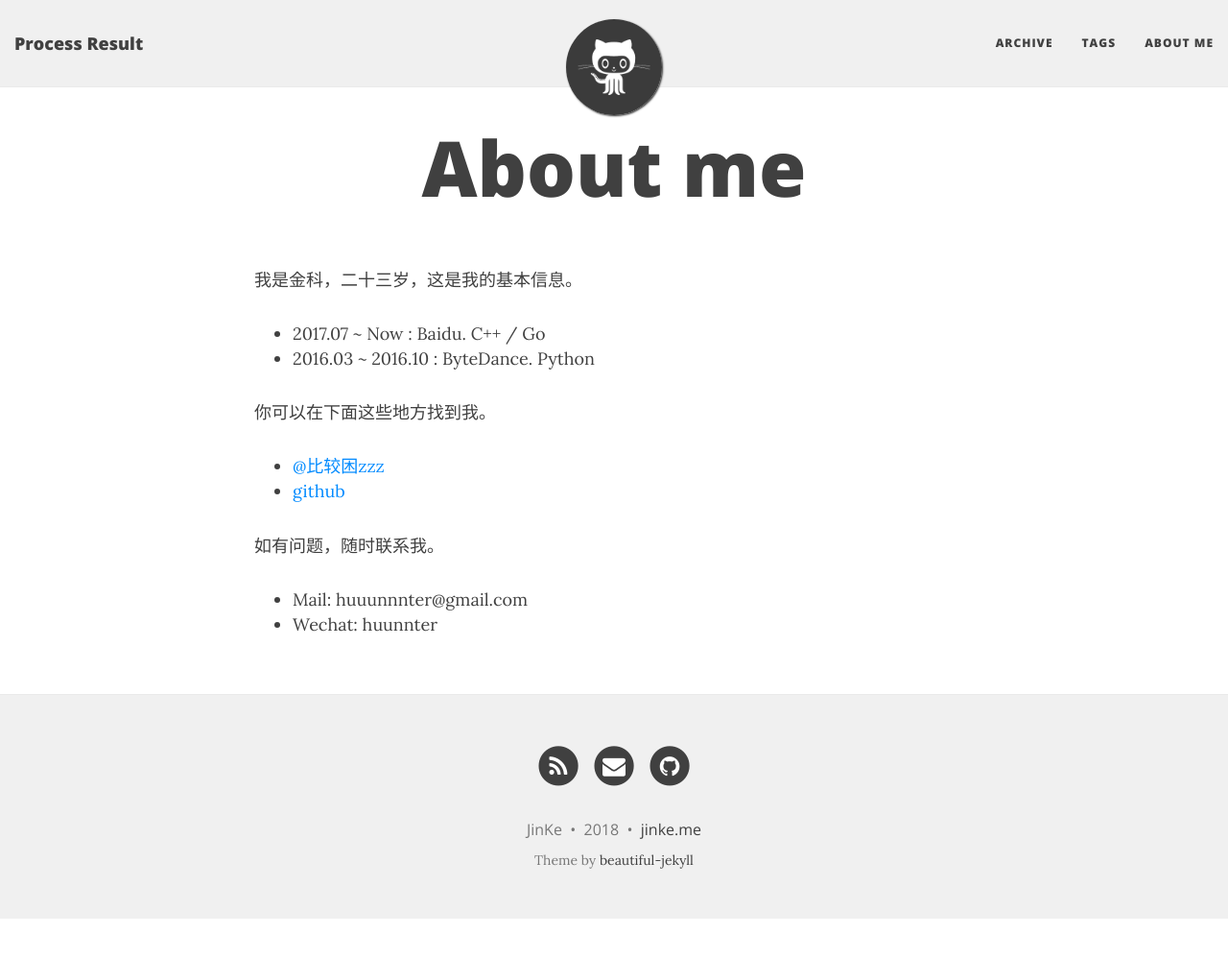
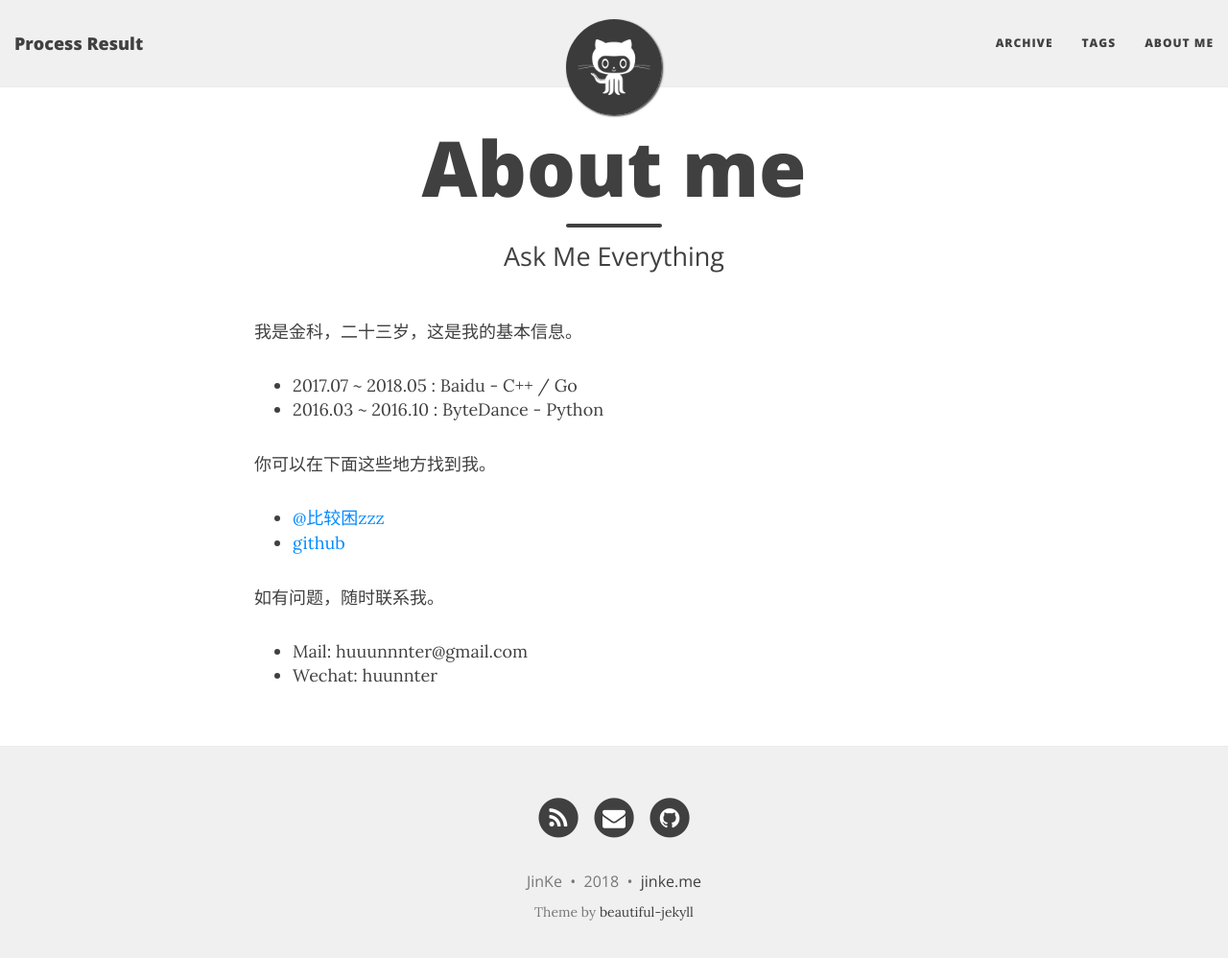
Before and after one commit to yichenluan/yichenluan.github.io, a Jekyll site: the page built from aboutme.md, in a window 1280 px wide and 1011 px high. Shown: the top 998 px of the window at 96% size. Built offline with Jekyll 4.4.1, drawn with Linux system fonts in a browser that asks for light colours; nearby versions of some CDN libraries.

Commit message:
aboutme again

```diff
--- a/aboutme.md
+++ b/aboutme.md
@@ -1,13 +1,13 @@
 ---
 layout: page
 title: About me
-subtitle:
+subtitle: Ask Me Everything
 ---
 
 我是金科，二十三岁，这是我的基本信息。
 
-- 2017.07 ~ Now     : Baidu. C++ / Go
-- 2016.03 ~ 2016.10 : ByteDance. Python
+- 2017.07 ~ 2018.05 : Baidu - C++ / Go
+- 2016.03 ~ 2016.10 : ByteDance - Python
 
 你可以在下面这些地方找到我。
 
```
